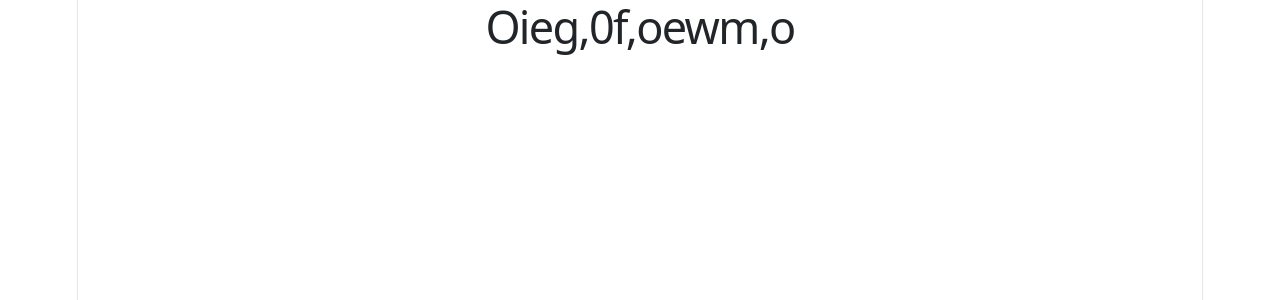
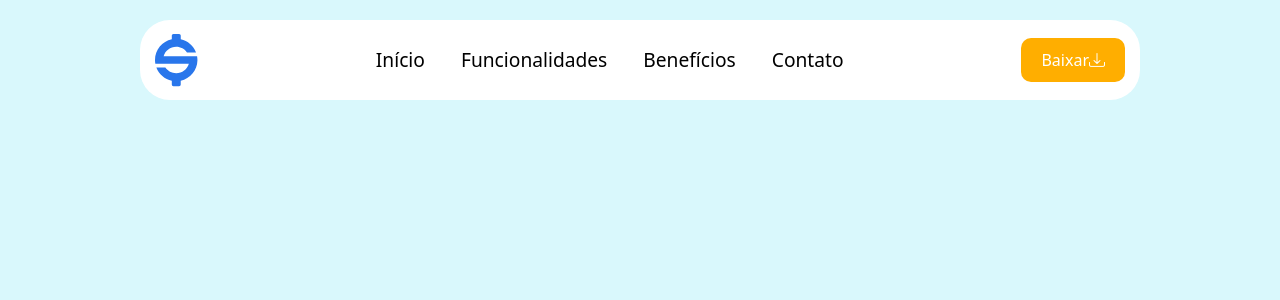
Before and after one commit to ViniciusKLima/ControleFinanceiro-WEB, a React (Vite) app: page / in a window 1280 px wide. Shown: the top 300 px of the page. Built offline with nearby package versions, Linux system fonts and the light colour scheme.

Commit message:
Estrutura Header

```diff
--- a/package.json
+++ b/package.json
@@ -11,6 +11,7 @@
   },
   "dependencies": {
     "bootstrap": "^5.3.8",
+    "bootstrap-icons": "^1.13.1",
     "react": "^19.2.4",
     "react-dom": "^19.2.4"
   },
--- a/src/App.css
+++ b/src/App.css
@@ -1,184 +1,3 @@
-.counter {
-  font-size: 16px;
-  padding: 5px 10px;
-  border-radius: 5px;
-  color: var(--accent);
-  background: var(--accent-bg);
-  border: 2px solid transparent;
-  transition: border-color 0.3s;
-  margin-bottom: 24px;
-
-  &:hover {
-    border-color: var(--accent-border);
-  }
-  &:focus-visible {
-    outline: 2px solid var(--accent);
-    outline-offset: 2px;
-  }
+body{
+  background-color: #d9f8fc !important;
 }
-
-.hero {
-  position: relative;
-
-  .base,
-  .framework,
-  .vite {
-    inset-inline: 0;
-    margin: 0 auto;
-  }
-
-  .base {
-    width: 170px;
-    position: relative;
-    z-index: 0;
-  }
-
-  .framework,
-  .vite {
-    position: absolute;
-  }
-
-  .framework {
-    z-index: 1;
-    top: 34px;
-    height: 28px;
-    transform: perspective(2000px) rotateZ(300deg) rotateX(44deg) rotateY(39deg)
-      scale(1.4);
-  }
-
-  .vite {
-    z-index: 0;
-    top: 107px;
-    height: 26px;
-    width: auto;
-    transform: perspective(2000px) rotateZ(300deg) rotateX(40deg) rotateY(39deg)
-      scale(0.8);
-  }
-}
-
-#center {
-  display: flex;
-  flex-direction: column;
-  gap: 25px;
-  place-content: center;
-  place-items: center;
-  flex-grow: 1;
-
-  @media (max-width: 1024px) {
-    padding: 32px 20px 24px;
-    gap: 18px;
-  }
-}
-
-#next-steps {
-  display: flex;
-  border-top: 1px solid var(--border);
-  text-align: left;
-
-  & > div {
-    flex: 1 1 0;
-    padding: 32px;
-    @media (max-width: 1024px) {
-      padding: 24px 20px;
-    }
-  }
-
-  .icon {
-    margin-bottom: 16px;
-    width: 22px;
-    height: 22px;
-  }
-
-  @media (max-width: 1024px) {
-    flex-direction: column;
-    text-align: center;
-  }
-}
-
-#docs {
-  border-right: 1px solid var(--border);
-
-  @media (max-width: 1024px) {
-    border-right: none;
-    border-bottom: 1px solid var(--border);
-  }
-}
-
-#next-steps ul {
-  list-style: none;
-  padding: 0;
-  display: flex;
-  gap: 8px;
-  margin: 32px 0 0;
-
-  .logo {
-    height: 18px;
-  }
-
-  a {
-    color: var(--text-h);
-    font-size: 16px;
-    border-radius: 6px;
-    background: var(--social-bg);
-    display: flex;
-    padding: 6px 12px;
-    align-items: center;
-    gap: 8px;
-    text-decoration: none;
-    transition: box-shadow 0.3s;
-
-    &:hover {
-      box-shadow: var(--shadow);
-    }
-    .button-icon {
-      height: 18px;
-      width: 18px;
-    }
-  }
-
-  @media (max-width: 1024px) {
-    margin-top: 20px;
-    flex-wrap: wrap;
-    justify-content: center;
-
-    li {
-      flex: 1 1 calc(50% - 8px);
-    }
-
-    a {
-      width: 100%;
-      justify-content: center;
-      box-sizing: border-box;
-    }
-  }
-}
-
-#spacer {
-  height: 88px;
-  border-top: 1px solid var(--border);
-  @media (max-width: 1024px) {
-    height: 48px;
-  }
-}
-
-.ticks {
-  position: relative;
-  width: 100%;
-
-  &::before,
-  &::after {
-    content: '';
-    position: absolute;
-    top: -4.5px;
-    border: 5px solid transparent;
-  }
-
-  &::before {
-    left: 0;
-    border-left-color: var(--border);
-  }
-  &::after {
-    right: 0;
-    border-right-color: var(--border);
-  }
-}
--- a/src/App.jsx
+++ b/src/App.jsx
@@ -1,5 +1,5 @@
 import "./App.css";
-import Header from "./Components/Header/Header";
+import Header from "./Components/header/Header";
 
 function App() {
   return (
--- a/src/Components/header/header.css
+++ b/src/Components/header/header.css
@@ -0,0 +1,29 @@
+.header {
+  position: fixed;
+  top: 20px;
+  left: 50%;
+  transform: translateX(-50%);
+  width: 80%;
+  max-width: 1000px;
+  height: 10vh;
+  background: white;
+  padding: 15px;
+  border-radius: 30px;
+
+  nav {
+    font-size: 1.2rem;
+
+    .btn-nav{
+        background: none;
+        border: none;
+    }
+  }
+
+  .btn-download{
+    padding: 10px 20px;
+    border: none;
+    border-radius: 10px;
+    background-color: #ffae00;
+    color: white;
+  }
+}
--- a/src/Components/header/header.jsx
+++ b/src/Components/header/header.jsx
@@ -1,5 +1,41 @@
+import "./Header.css";
+
 function Header() {
-  return <h1>Oieg,0f,oewm,o</h1>;
+  return (
+    <header className="header d-flex justify-content-between align-items-center">
+      <div className="logo">
+        <svg
+          width="43"
+          height="53"
+          viewBox="0 0 43 53"
+          fill="none"
+          xmlns="http://www.w3.org/2000/svg"
+        >
+          <path
+            d="M24.1211 0C25.0223 2.0197e-05 25.7528 0.730638 25.7529 1.63184V5.29688C32.7848 6.82846 38.5144 11.8471 41.04 18.4502H31.9941C29.6101 15.0657 25.6714 12.8545 21.2168 12.8545C15.2802 12.8547 10.2622 16.7825 8.61621 22.1807H42.084C42.3125 23.4282 42.4336 24.7138 42.4336 26.0273L42.4268 26.5752C42.1751 36.5021 35.1048 44.7331 25.7246 46.7627V50.5977C25.7244 51.4988 24.9939 52.2304 24.0928 52.2305H18.4395C17.5387 52.2305 16.8079 51.4993 16.8076 50.5986V46.7842C9.67673 45.2767 3.86699 40.1884 1.34961 33.4883H10.3604C12.7356 36.938 16.7118 39.2001 21.2168 39.2002C27.1964 39.2002 32.2448 35.2163 33.8535 29.7578H0.328125C0.144244 28.7211 0.0342857 27.6581 0.00683594 26.5752L0 26.0273C0.000182869 15.8219 7.20636 7.3001 16.8076 5.27051V1.63184C16.8078 0.730625 17.5392 0 18.4404 0H24.1211ZM24.0928 51.4141L24.1758 51.4102C24.1821 51.4095 24.1881 51.407 24.1943 51.4062C24.161 51.4104 24.1272 51.4141 24.0928 51.4141ZM18.4404 0.816406H24.1211V0.81543H18.4404V0.816406Z"
+            fill="#2976EB"
+          />
+        </svg>
+      </div>
+      <nav className="d-flex align-items-center">
+        <ul className="navbar-nav d-flex flex-row justify-content-center align-items-center gap-4">
+          <li className="nav-item">
+            <button className="btn-nav" onClick={""}>Início</button>
+          </li>
+          <li className="nav-item">
+            <button className="btn-nav" onClick={""}>Funcionalidades</button>
+          </li>
+          <li className="nav-item">
+            <button className="btn-nav" onClick={""}>Benefícios</button>
+          </li>
+          <li className="nav-item">
+            <button className="btn-nav" onClick={""}>Contato</button>
+          </li>
+        </ul>
+      </nav>
+      <button className="btn-download">Baixar<i class="bi bi-download"></i></button>
+    </header>
+  );
 }
 
 export default Header;
--- a/src/index.css
+++ b/src/index.css
@@ -1,111 +1,3 @@
 :root {
-  --text: #6b6375;
-  --text-h: #08060d;
-  --bg: #fff;
-  --border: #e5e4e7;
-  --code-bg: #f4f3ec;
-  --accent: #aa3bff;
-  --accent-bg: rgba(170, 59, 255, 0.1);
-  --accent-border: rgba(170, 59, 255, 0.5);
-  --social-bg: rgba(244, 243, 236, 0.5);
-  --shadow:
-    rgba(0, 0, 0, 0.1) 0 10px 15px -3px, rgba(0, 0, 0, 0.05) 0 4px 6px -2px;
-
-  --sans: system-ui, 'Segoe UI', Roboto, sans-serif;
-  --heading: system-ui, 'Segoe UI', Roboto, sans-serif;
-  --mono: ui-monospace, Consolas, monospace;
-
-  font: 18px/145% var(--sans);
-  letter-spacing: 0.18px;
-  color-scheme: light dark;
-  color: var(--text);
-  background: var(--bg);
-  font-synthesis: none;
-  text-rendering: optimizeLegibility;
-  -webkit-font-smoothing: antialiased;
-  -moz-osx-font-smoothing: grayscale;
-
-  @media (max-width: 1024px) {
-    font-size: 16px;
-  }
+    --cor-fundo: #
 }
-
-@media (prefers-color-scheme: dark) {
-  :root {
-    --text: #9ca3af;
-    --text-h: #f3f4f6;
-    --bg: #16171d;
-    --border: #2e303a;
-    --code-bg: #1f2028;
-    --accent: #c084fc;
-    --accent-bg: rgba(192, 132, 252, 0.15);
-    --accent-border: rgba(192, 132, 252, 0.5);
-    --social-bg: rgba(47, 48, 58, 0.5);
-    --shadow:
-      rgba(0, 0, 0, 0.4) 0 10px 15px -3px, rgba(0, 0, 0, 0.25) 0 4px 6px -2px;
-  }
-
-  #social .button-icon {
-    filter: invert(1) brightness(2);
-  }
-}
-
-body {
-  margin: 0;
-}
-
-#root {
-  width: 1126px;
-  max-width: 100%;
-  margin: 0 auto;
-  text-align: center;
-  border-inline: 1px solid var(--border);
-  min-height: 100svh;
-  display: flex;
-  flex-direction: column;
-  box-sizing: border-box;
-}
-
-h1,
-h2 {
-  font-family: var(--heading);
-  font-weight: 500;
-  color: var(--text-h);
-}
-
-h1 {
-  font-size: 56px;
-  letter-spacing: -1.68px;
-  margin: 32px 0;
-  @media (max-width: 1024px) {
-    font-size: 36px;
-    margin: 20px 0;
-  }
-}
-h2 {
-  font-size: 24px;
-  line-height: 118%;
-  letter-spacing: -0.24px;
-  margin: 0 0 8px;
-  @media (max-width: 1024px) {
-    font-size: 20px;
-  }
-}
-p {
-  margin: 0;
-}
-
-code,
-.counter {
-  font-family: var(--mono);
-  display: inline-flex;
-  border-radius: 4px;
-  color: var(--text-h);
-}
-
-code {
-  font-size: 15px;
-  line-height: 135%;
-  padding: 4px 8px;
-  background: var(--code-bg);
-}
--- a/src/main.jsx
+++ b/src/main.jsx
@@ -3,6 +3,7 @@ import { createRoot } from 'react-dom/client'
 import './index.css'
 import App from './App.jsx'
 import 'bootstrap/dist/css/bootstrap.min.css'
+import 'bootstrap-icons/font/bootstrap-icons.css';
 
 createRoot(document.getElementById('root')).render(
   <StrictMode>
```
Also changed, not shown: 1 other file (tests, documents, lock files or other folders).
